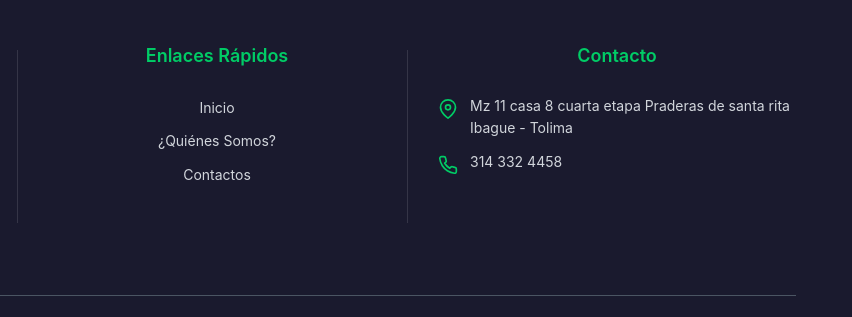
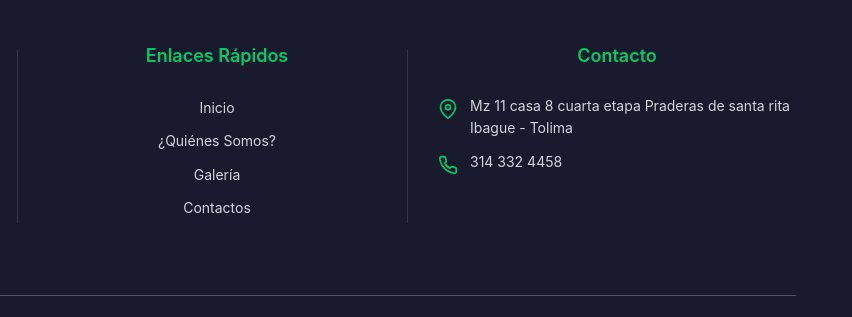
Before and after one commit to Kevinalejo12376/EMERSALUD-PaginaWeb, a plain HTML site: page contacto.html in a window 1280 px wide. Shown: the part 2036-2353 px from the top of the page, 428-1280 px from the left. Drawn offline with Linux system fonts and the light colour scheme.

Commit message:
Cambios Enlaces Rapidos Footer

```diff
--- a/contacto.html
+++ b/contacto.html
@@ -188,6 +188,7 @@
                     <ul class="footer-links">
                         <li><a href="index.html">Inicio</a></li>
                         <li><a href="quienes-somos.html">¿Quiénes Somos?</a></li>
+                        <li><a href="galeria.html">Galería</a></li>
                         <li><a href="contacto.html">Contactos</a></li>
                     </ul>
                 </div>
```
Also changed, not shown: index.html (+1 -0 lines), quienes_somos.html (+1 -0 lines).
